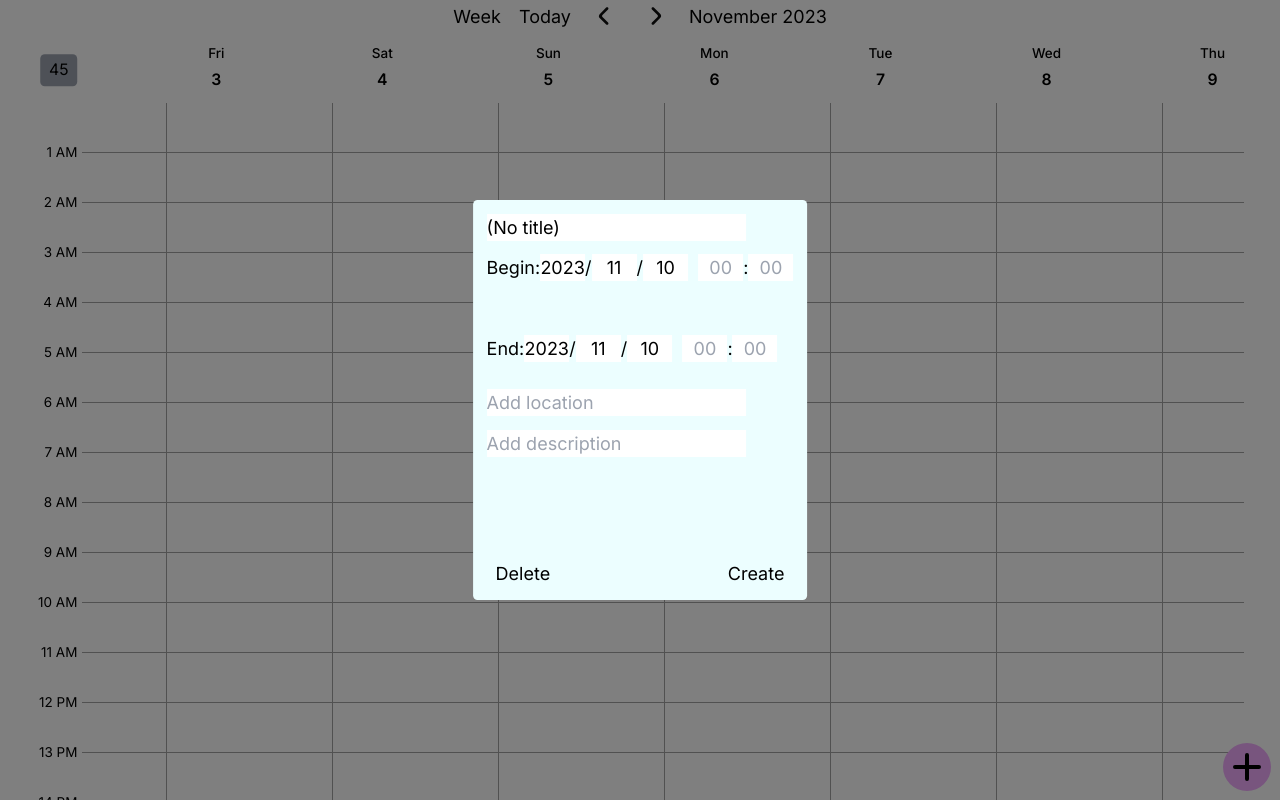
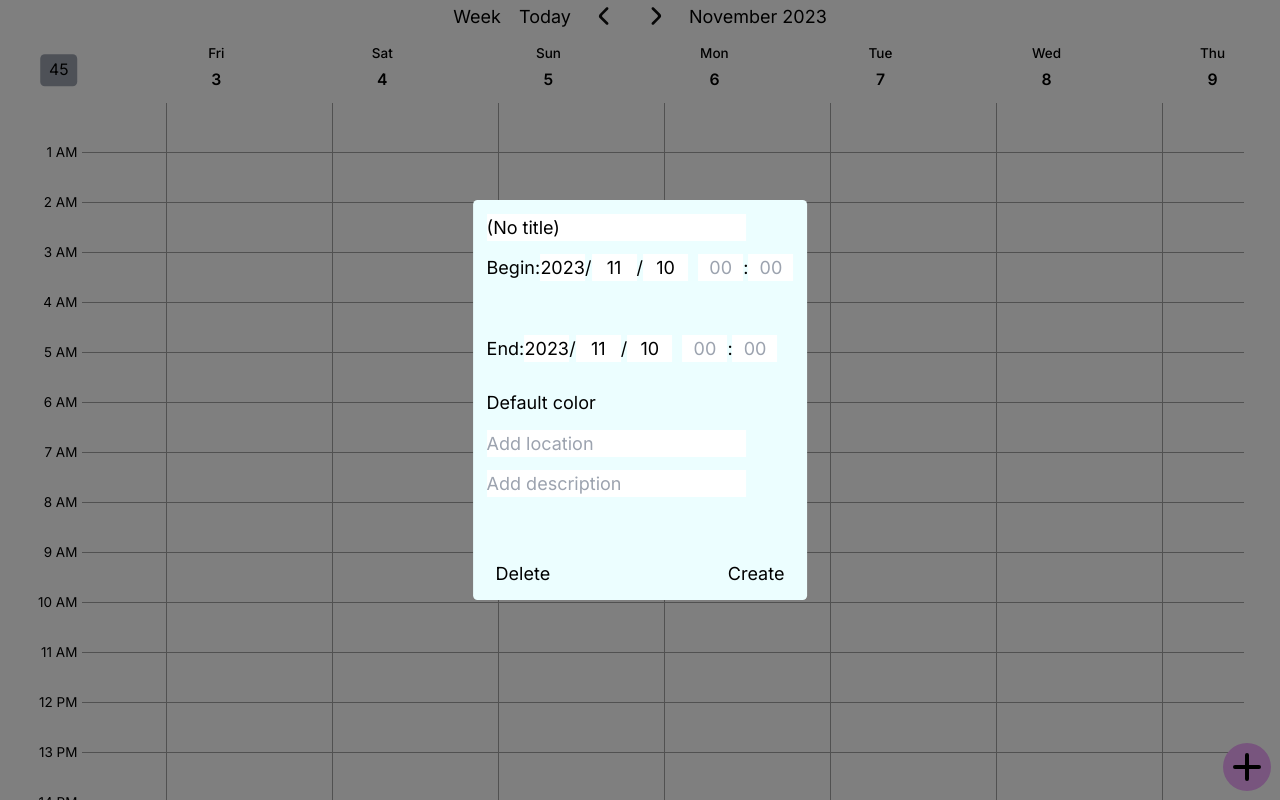
Before and after one commit to Pear-sudo/time, a Next.js app: page / in a window 1280 px wide. Both pictures are taken after a click on the element 1247 px from the left and 767 px from the top of the page. Built offline with nearby package versions, Linux system fonts and the light colour scheme.

Commit message:
refactor centre view logic, preparing for ultimate window manager

```diff
--- a/src/app/elements/ControlButton.tsx
+++ b/src/app/elements/ControlButton.tsx
@@ -125,7 +125,6 @@ function LogCreator(prop: {
     pending?: boolean
 }): JSX.Element {
     const {displayContextObj, updateContext} = useContext(DisplayContext)
-    const selfRef = useRef<HTMLDivElement>(null);
     const hintRef = useRef<HTMLSpanElement>(null);
 
     const beginTimeRef = useRef<Time>();
@@ -241,13 +240,7 @@ function LogCreator(prop: {
     extractExistingCE()
 
     return (
-        <div ref={selfRef}>
-            <div className={'fixed bg-black top-0 left-0 cursor-default opacity-50'}
-                 style={{width: '100dvw', height: '100dvh'}}
-                 onClick={handleOutsideClick}></div>
-            <div
-                className={'w-fit p-3 fixed rounded bg-cyan-50 top-1/2 left-1/2 -translate-x-1/2 -translate-y-1/2 cursor-default flex-col inline-flex gap-3'}
-                style={{height: '50dvh'}}>
+        <View handleOutsideClick={handleOutsideClick}>
             <TextInput placeholder={"Add title"} parentRef={new RefClass(titleRef)}/>
             <span className={'whitespace-nowrap'}>
                     Begin:
@@ -263,13 +256,45 @@ function LogCreator(prop: {
                 <TimeSelector callback={handleTimeSelectorCallback(endTimeRef)} default={endTimeRef.current}/>
                 </span>
             <span ref={hintRef} className={'text-red-600 text-sm'}></span>
+
+            <div>
+                Default color
+            </div>
+
             <TextInput placeholder={"Add location"} parentRef={new RefClass(locationRef)}/>
             <TextInput placeholder={"Add description"} parentRef={new RefClass(descriptionRef)}/>
+
             <div className={'mt-auto flex-row inline-flex'}>
                 <button className={`${Theme.button} w-fit self-start`} onClick={handleDelete}>Delete</button>
                 <button className={`${Theme.button} w-fit self-end ml-auto`}
                         onClick={handleCreate}>{submitButtonName}</button>
             </div>
+        </View>
+    )
+}
+
+export function View(prop: {
+    children?: React.ReactNode,
+    handleOutsideClick?: (event: React.MouseEvent) => void
+}): JSX.Element {
+    const selfRef = useRef<HTMLDivElement>(null);
+
+    function handleOutsideClick(event: React.MouseEvent) {
+        event.stopPropagation()
+        if (prop.handleOutsideClick) {
+            prop.handleOutsideClick(event)
+        }
+    }
+
+    return (
+        <div ref={selfRef}>
+            <div className={'fixed bg-black top-0 left-0 cursor-default opacity-50'}
+                 style={{width: '100dvw', height: '100dvh'}}
+                 onClick={handleOutsideClick}></div>
+            <div
+                className={'w-fit p-3 fixed rounded bg-cyan-50 top-1/2 left-1/2 -translate-x-1/2 -translate-y-1/2 cursor-default flex-col inline-flex gap-3'}
+                style={{height: '50dvh'}}>
+                {prop.children}
             </div>
         </div>
     )
--- /dev/null
+++ b/src/app/utility/windowManager.tsx
@@ -0,0 +1,11 @@
+import {JSX} from "react";
+
+class WindowManager {
+    createWindow(view: JSX.Element): void {
+
+    }
+
+    closeAll() {
+
+    }
+}
```
Lines whose indentation alone changed are shown as unchanged.
